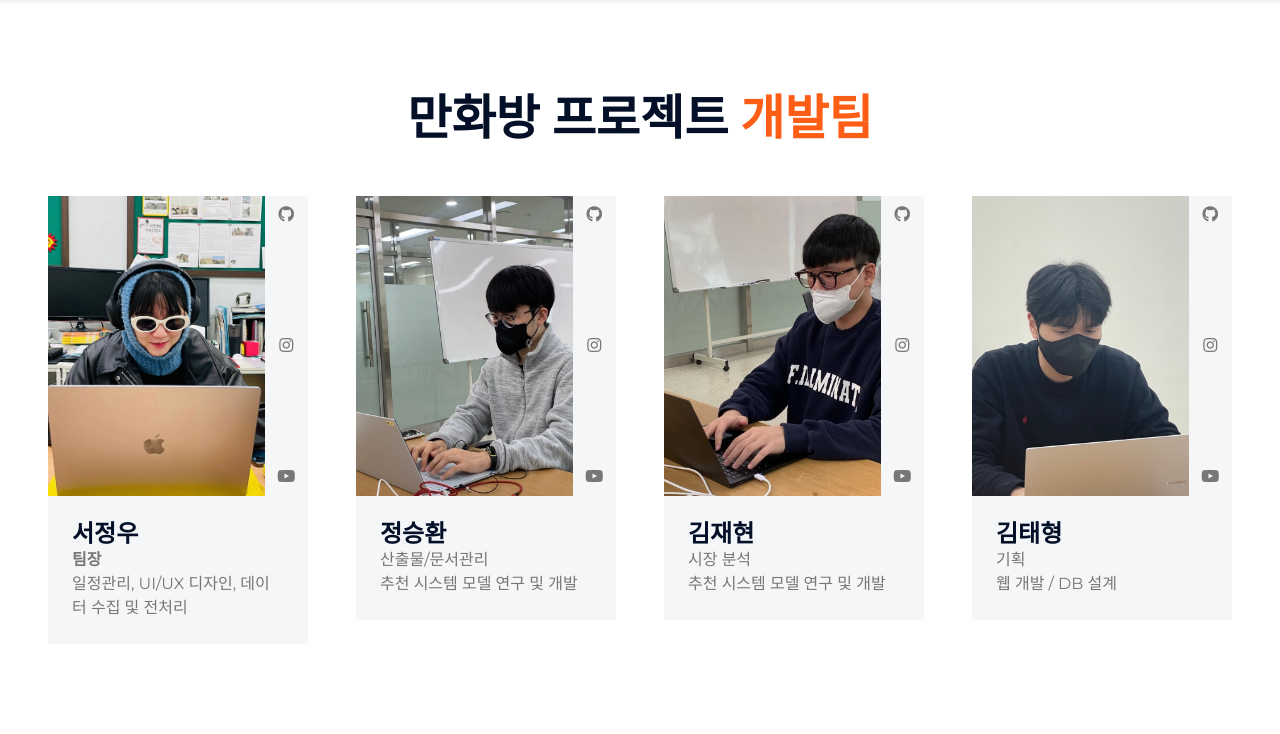
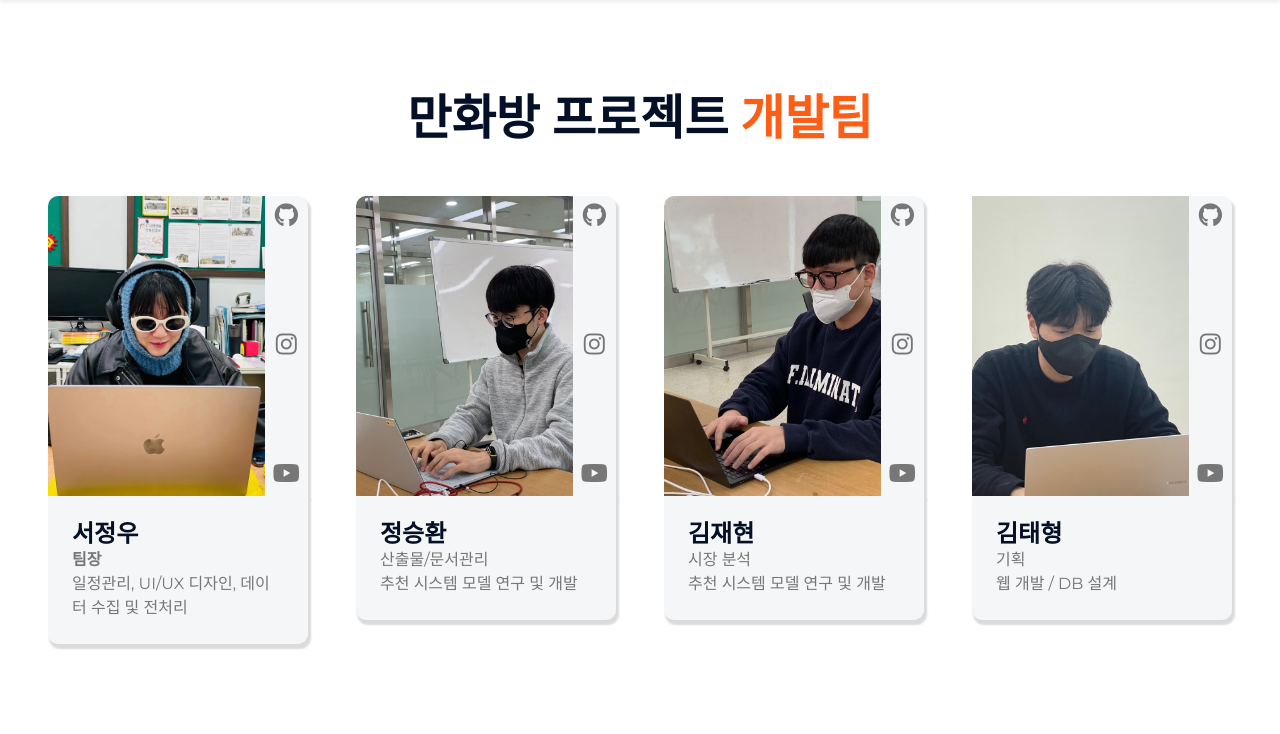
Before and after one commit to J-ungry/jshwebtoonmk2, a Flask app: page /introduce_team in a window 1280 px wide. Shown: the part 97-831 px from the top of the page. Run offline with Flask 2, Linux system fonts and the light colour scheme; some libraries are stand-ins or nearby versions.

Commit message:
Developo team 팀원소개 카드에 테두리, 그림자 설정

```diff
--- a/website/templates/input_keyword.html
+++ b/website/templates/input_keyword.html
@@ -37,6 +37,8 @@
     .button-result:hover {
         background: #EEE;
     }
+
+    /* 키워드 검색 바 */
 </style>
 
 
--- a/website/templates/introduce_team.html
+++ b/website/templates/introduce_team.html
@@ -5,6 +5,24 @@
 <style>
     #nav-team {
         color: #FD5D14;
+    }
+
+    .box1 {
+        border-radius: 10px 0 0 0;
+    }
+
+    .box2 {
+        border-radius: 0 10px 0 0;
+        box-shadow: 2px 4px 2px 1px #dbdbdb;
+    }
+
+    .box3 {
+        border-radius: 0 0 10px 10px;
+        box-shadow: 2px 4px 2px 1px #dbdbdb;
+    }
+
+    .fab {
+        font-size: 24px;
     }
 </style>
 <div class="container-fluid py-6 px-5">
@@ -16,12 +34,12 @@
             <div class="row g-0">
                 <div class="col-10" style="min-height: 300px;">
                     <div class="position-relative h-100">
-                        <img class="position-absolute w-100 h-100" src="{{url_for('static',filename='img/sjw.jpg')}}"
-                            style="object-fit: cover;">
+                        <img class="position-absolute w-100 h-100 box1"
+                            src="{{url_for('static',filename='img/sjw.jpg')}}" style="object-fit: cover;">
                     </div>
                 </div>
                 <div class="col-2">
-                    <div class="h-100 d-flex flex-column align-items-center justify-content-between bg-light">
+                    <div class="h-100 d-flex flex-column align-items-center justify-content-between bg-light box2">
                         <a class="btn" href="https://github.com/J-ungry"><i class="fab fa-github"></i></a>
                         <!-- <a class="btn" href="#"><i class="fab fa-facebook-f"></i></a>
                         <a class="btn" href="#"><i class="fab fa-linkedin-in"></i></a> -->
@@ -31,23 +49,23 @@
                     </div>
                 </div>
                 <div class="col-12">
-                    <div class="bg-light p-4">
+                    <div class="bg-light p-4 box3">
                         <h4 class="text-uppercase">서정우</h4>
                         <span><strong>팀장</strong><br>일정관리, UI/UX 디자인, 데이터 수집 및 전처리</span>
                     </div>
                 </div>
             </div>
         </div>
-        <div class="col-xl-3 col-lg-4 col-md-6">
-            <div class="row g-0">
+        <div class="col-xl-3 col-lg-4 col-md-6 box">
+            <div class="row g-0 box">
                 <div class="col-10" style="min-height: 300px;">
                     <div class="position-relative h-100">
-                        <img class="position-absolute w-100 h-100" src="{{url_for('static',filename='img/jsh.jpg')}}"
-                            style="object-fit: cover;">
+                        <img class="position-absolute w-100 h-100 box1"
+                            src="{{url_for('static',filename='img/jsh.jpg')}}" style="object-fit: cover;">
                     </div>
                 </div>
                 <div class="col-2">
-                    <div class="h-100 d-flex flex-column align-items-center justify-content-between bg-light">
+                    <div class="h-100 d-flex flex-column align-items-center justify-content-between bg-light box2">
                         <a class="btn" href="https://github.com/kuma1105"><i class="fab fa-github"></i></a>
 
                         <a class="btn" href="https://www.instagram.com/"><i class="fab fa-instagram"></i></a>
@@ -55,7 +73,7 @@
                     </div>
                 </div>
                 <div class="col-12">
-                    <div class="bg-light p-4">
+                    <div class="bg-light p-4 box3">
                         <h4 class="text-uppercase">정승환</h4>
                         <span>산출물/문서관리<br>추천 시스템 모델 연구 및 개발</span>
                     </div>
@@ -66,19 +84,19 @@
             <div class="row g-0">
                 <div class="col-10" style="min-height: 300px;">
                     <div class="position-relative h-100">
-                        <img class="position-absolute w-100 h-100" src="{{url_for('static',filename='img/kjh.jpg')}}"
-                            style="object-fit: cover;">
+                        <img class="position-absolute w-100 h-100 box1"
+                            src="{{url_for('static',filename='img/kjh.jpg')}}" style="object-fit: cover;">
                     </div>
                 </div>
                 <div class="col-2">
-                    <div class="h-100 d-flex flex-column align-items-center justify-content-between bg-light">
+                    <div class="h-100 d-flex flex-column align-items-center justify-content-between bg-light box2">
                         <a class="btn" href="https://github.com/jaehyunkkk"><i class="fab fa-github"></i></a>
                         <a class="btn" href="https://www.instagram.com/j_hyun413/"><i class="fab fa-instagram"></i></a>
                         <a class="btn" href="https://youtu.be/XUd7edLu_4Y"><i class="fab fa-youtube"></i></a>
                     </div>
                 </div>
                 <div class="col-12">
-                    <div class="bg-light p-4">
+                    <div class="bg-light p-4 box3">
                         <h4 class="text-uppercase">김재현</h4>
                         <span>시장 분석<br>추천 시스템 모델 연구 및 개발</span>
                     </div>
@@ -94,7 +112,7 @@
                     </div>
                 </div>
                 <div class="col-2">
-                    <div class="h-100 d-flex flex-column align-items-center justify-content-between bg-light">
+                    <div class="h-100 d-flex flex-column align-items-center justify-content-between bg-light box2">
                         <a class="btn" href="https://github.com/webkth"><i class="fab fa-github"></i></a>
                         <a class="btn" href="https://www.instagram.com/taehyeong973/"><i
                                 class="fab fa-instagram"></i></a>
@@ -102,7 +120,7 @@
                     </div>
                 </div>
                 <div class="col-12">
-                    <div class="bg-light p-4">
+                    <div class="bg-light p-4 box3">
                         <h4 class="text-uppercase">김태형</h4>
                         <span>기획<br>웹 개발 / DB 설계</span>
                     </div>
```
